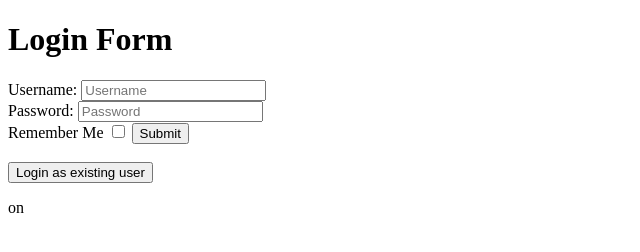
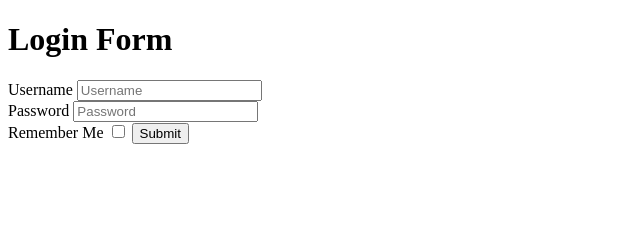
Before and after one commit to acciojob/remember-me-login-form-JHA123ABHIlash, a website: page main.html in a window 1280 px wide. Both pictures are taken after typing "Sample", "Sample123" into the empty fields and a click on the input "Submit". Shown: the whole page, without its empty margins (0-640 px from the left). Drawn offline with Linux system fonts and the light colour scheme.

Commit message:
created a submission

```diff
--- a/main.html
+++ b/main.html
@@ -12,11 +12,11 @@
 	<h1>Login Form</h1>
 
 	<form>
-		<label for='username'>Username:</label>
-		<input type="text" placeholder="Username" id="username"><br>
-		<label for='password'>Password:</label>
-		<input type="password" placeholder="Password" id='password'><br>
-		Remember Me
+		<label for="username">Username</label>
+		<input type="text" id="username" placeholder="Username"> <br>
+		<label for="password">Password</label>
+		<input type="password" id="password" placeholder="Password"><br>
+		<label for='checkbox'>Remember Me</label>
 		<input type="checkbox" id="checkbox">
 		<input type="submit" id='submit' value="Submit">
 
--- a/script.js
+++ b/script.js
@@ -5,35 +5,35 @@ let checkbox=document.querySelector('#checkbox');
 let username=document.querySelector('#username');
 let password=document.querySelector('#password');
 let existing=document.querySelector('#existing');
-let body=document.querySelector('body');
-let p=document.createElement('p');
-body.appendChild(p);
 
-existing.style.display='none';
+
+if(localStorage.getItem("username")){
+    existing.style.display = "block";
+}
+
+existing.addEventListener('click',()=>{
+    let saveduser = localStorage.getItem('username');
+    alert(`Logged in as ${saveduser}`);
+});
 
 form.addEventListener('submit',(e)=>{
-	let user=username.value;
-	let pass=password.value;
+    e.preventDefault();
 
-	e.preventDefault();
-	p.innerHTML=checkbox.value;
+    let user = username.value;
+    let pass = password.value;
 
-	if(checkbox.checked){
-		localStorage.setItem(`username`,user);
-		localStorage.setItem(`password`,pass);
-		alert(`Logged in as ${user}`);
-	}else{
-		 localStorage.removeItem("username");
-	    localStorage.removeItem("password");
-	}
+    alert(`Logged in as ${user}`);
 
-	existing.style.display='block';
+    if(checkbox.checked){
+        localStorage.setItem("username",user);
+        localStorage.setItem("password",pass);
+        existing.style.display = "block";
+    }else{
+        localStorage.removeItem("username");
+        localStorage.removeItem("password");
+        existing.style.display = "none";
+    }
 
-	existing.addEventListener('click',()=>{
-		let saveduser = localStorage.getItem('username');
-		alert(`Logged in as ${saveduser}`);
-	})
-
-	username.value = '';
-	password.value = '';
-})
+    username.value = '';
+    password.value = '';
+});
```
